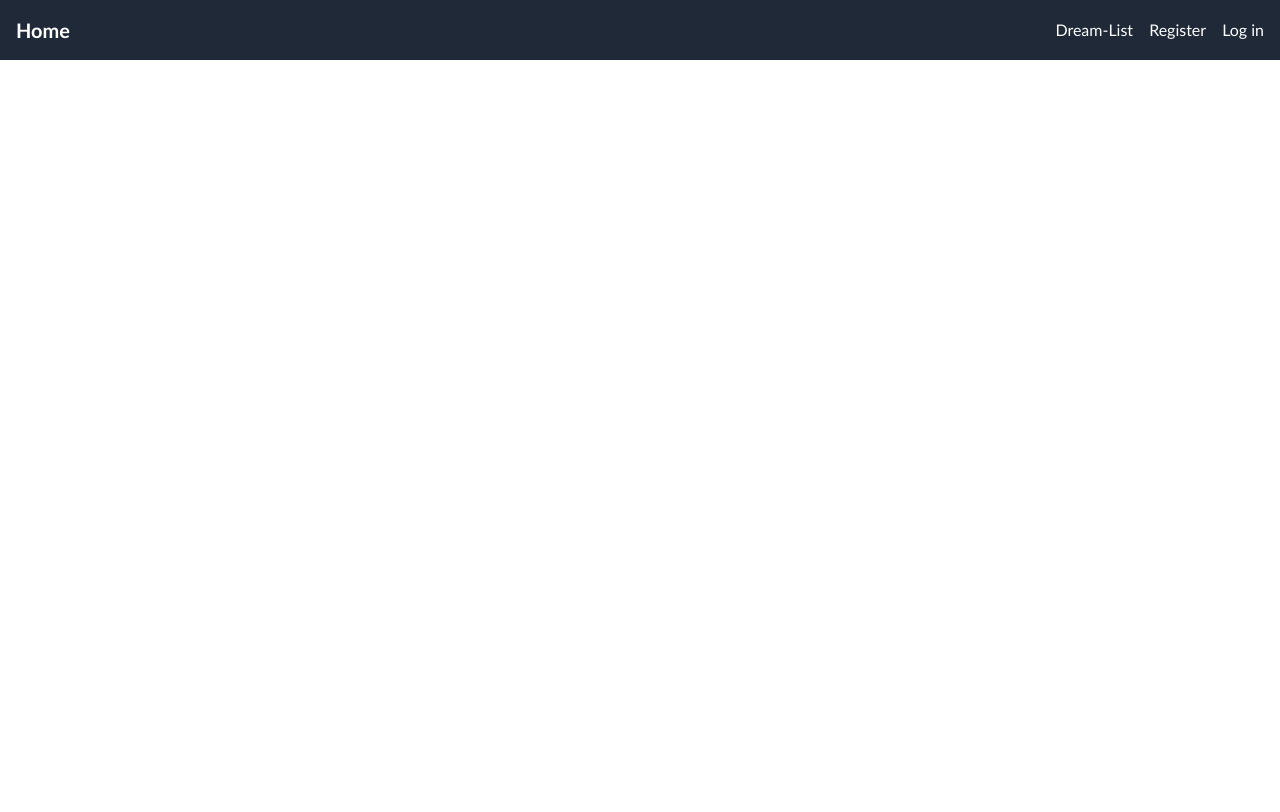
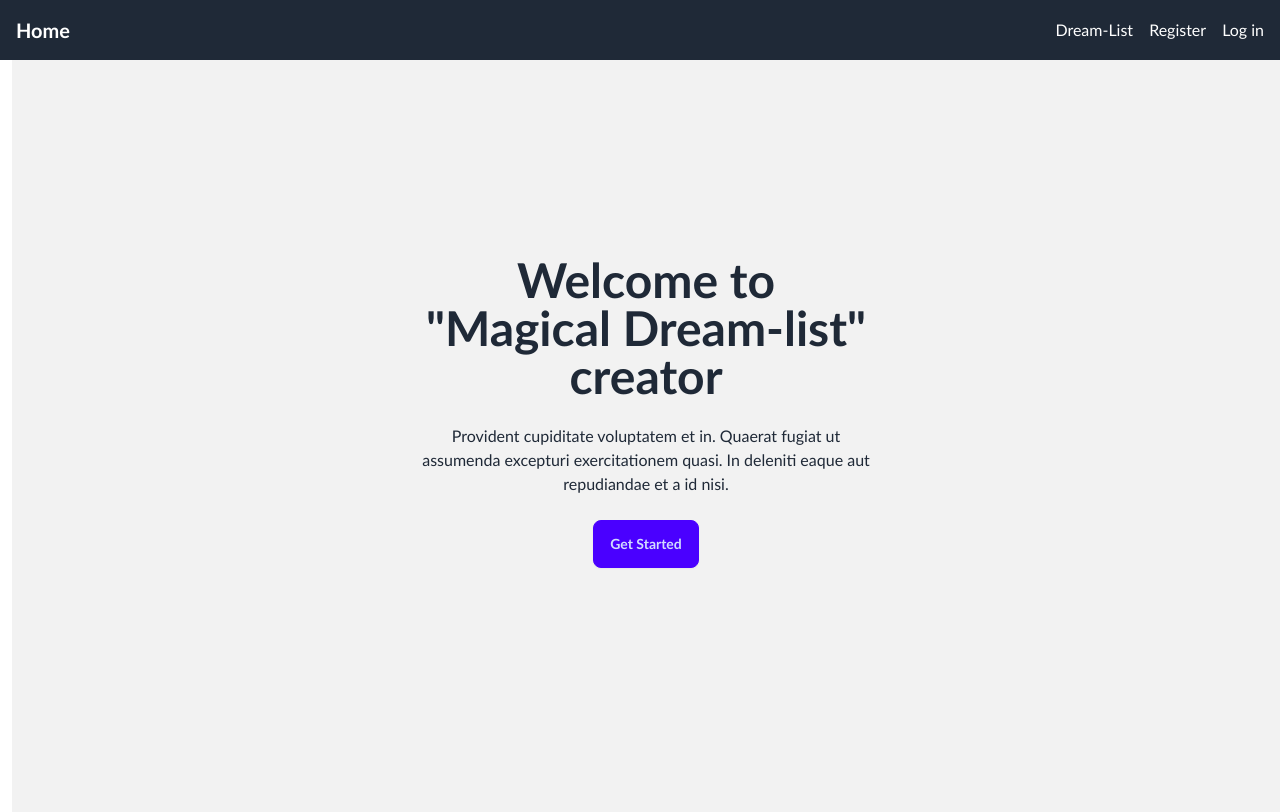
Before and after one commit to GrishaChem/MagicalDreams, a React (Vite) app: page / in a window 1280 px wide. Built offline with nearby package versions, Linux system fonts and the light colour scheme.

Commit message:
qweasdzxc

```diff
--- a/src/App.jsx
+++ b/src/App.jsx
@@ -49,7 +49,7 @@ const App = () => {
             element={
               <RestrictedRoute
                 component={<RegistrationPage />}
-                redirectTo={"/contacts"}
+                redirectTo={"/dreamList"}
               />
             }
           />
@@ -58,7 +58,7 @@ const App = () => {
             element={
               <RestrictedRoute
                 component={<LoginPage />}
-                redirectTo={"/contacts"}
+                redirectTo={"/dreamList"}
               />
             }
           />
--- a/src/pages/HomePage.jsx
+++ b/src/pages/HomePage.jsx
@@ -1,7 +1,31 @@
 import React from "react";
+import { useNavigate } from "react-router-dom";
 
 const Home = () => {
-  return <div>Welcome to contact manager</div>;
+  const navigate = useNavigate();
+
+  return (
+    <div className="hero bg-base-200 min-h-screen">
+      <div className="hero-content text-center">
+        <div className="max-w-md">
+          <h1 className="text-5xl font-bold">
+            Welcome to "Magical Dream-list" creator
+          </h1>
+          <p className="py-6">
+            Provident cupiditate voluptatem et in. Quaerat fugiat ut assumenda
+            excepturi exercitationem quasi. In deleniti eaque aut repudiandae et
+            a id nisi.
+          </p>
+          <button
+            className="btn btn-primary"
+            onClick={() => navigate("/dreamList")}
+          >
+            Get Started
+          </button>
+        </div>
+      </div>
+    </div>
+  );
 };
 
 export default Home;
```
